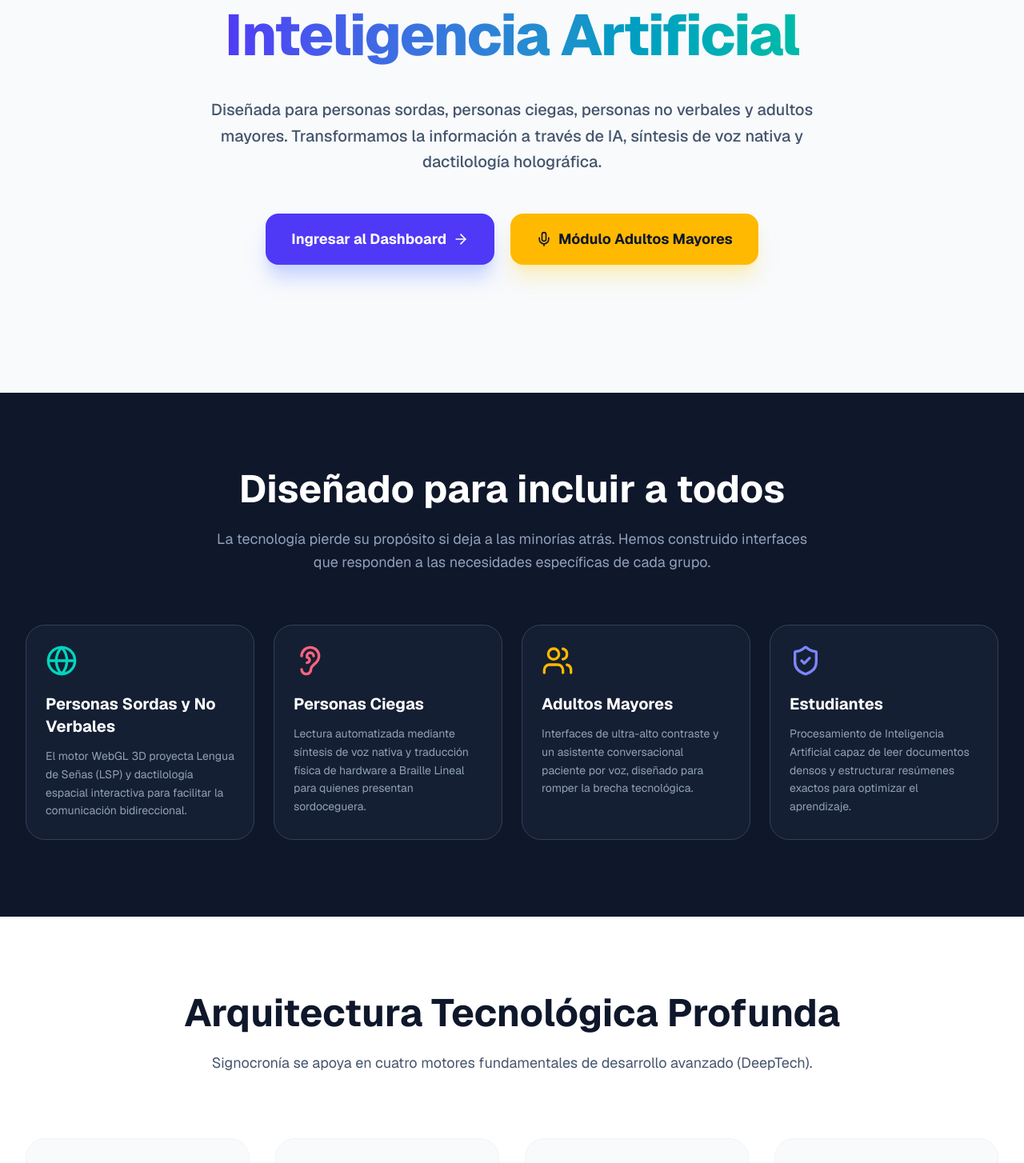
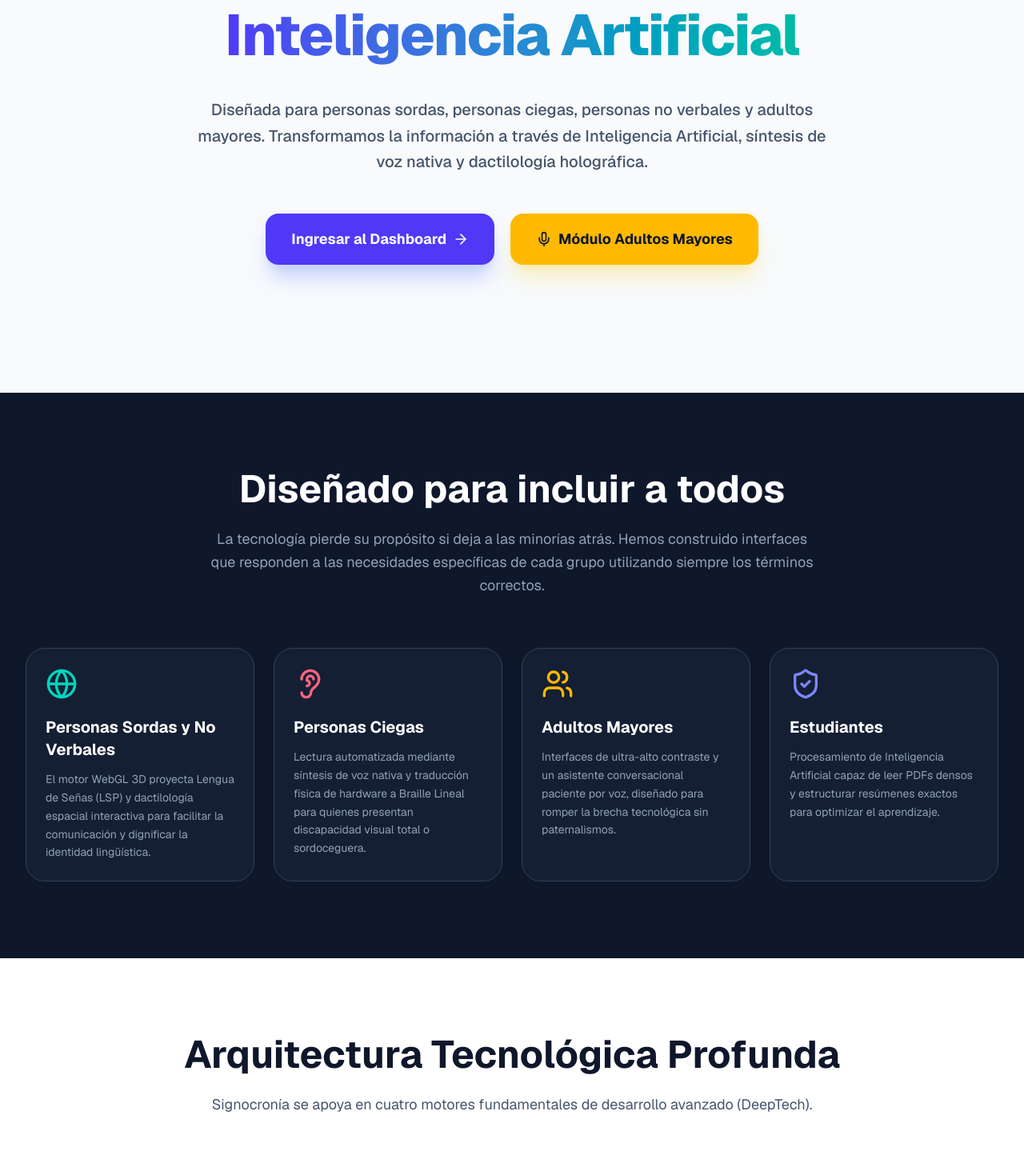
Before and after one commit to pybankai-prog/signocronia-mvp, a Next.js app: page / in a window 1280 px wide. Shown: the part 460-1914 px from the top of the page at 80% size. Built offline with nearby package versions, Linux system fonts and the light colour scheme.

Commit message:
Fix syntax error y aplicar lenguaje inclusivo

```diff
--- a/app/adultos-mayores/page.tsx
+++ b/app/adultos-mayores/page.tsx
@@ -36,10 +36,9 @@
     setIsCargando(true);
 
     try {
-      // Conexión Directa a Gemini (Front-End) para evitar errores de servidor local
       const apiKey = process.env.NEXT_PUBLIC_GEMINI_API_KEY;
       if (!apiKey) {
-        throw new Error("Llave no detectada.");
+        throw new Error("Llave no detectada en Vercel o archivo local.");
       }
 
       const genAI = new GoogleGenerativeAI(apiKey);
@@ -69,6 +68,7 @@
     } finally {
       setIsCargando(false);
     }
+  }; // <--- ESTA ES LA LLAVE QUE FALTABA Y CAUSABA EL ERROR ROJO
 
   const leerEnVozAlta = (texto: string) => {
     if ('speechSynthesis' in window) {
@@ -127,7 +127,6 @@
         </div>
       </header>
 
-      {/* pb-[280px] asegura que el chat no quede oculto detrás de los botones del celular */}
       <main className="flex-1 p-4 md:p-10 overflow-y-auto space-y-6 max-w-5xl mx-auto w-full pt-28 md:pt-36 pb-[280px] md:pb-48">
         {historial.length === 0 && (
           <div className="text-center mt-10 md:mt-20">
@@ -163,7 +162,6 @@
         <div ref={chatFinalRef} />
       </main>
 
-      {/* Rediseño de Footer para encajar perfecto en Celulares */}
       <footer className="bg-[#002244] p-4 md:p-8 border-t-4 md:border-t-8 border-yellow-400 fixed bottom-0 left-0 right-0 z-50">
         <div className="max-w-5xl mx-auto flex flex-col md:flex-row gap-3 md:gap-6">
           <button
--- a/app/page.tsx
+++ b/app/page.tsx
@@ -61,7 +61,7 @@
             </h1>
 
             <p className="text-lg md:text-xl text-slate-600 mb-12 leading-relaxed px-4 md:px-12 font-medium">
-              Diseñada para personas sordas, personas ciegas, personas no verbales y adultos mayores. Transformamos la información a través de IA, síntesis de voz nativa y dactilología holográfica.
+              Diseñada para personas sordas, personas ciegas, personas no verbales y adultos mayores. Transformamos la información a través de Inteligencia Artificial, síntesis de voz nativa y dactilología holográfica.
             </p>
 
             <div className="flex flex-col sm:flex-row items-center justify-center gap-5 px-4 sm:px-0">
@@ -82,7 +82,7 @@
           <div className="text-center mb-16">
             <h2 className="text-3xl md:text-5xl font-bold mb-6">Diseñado para incluir a todos</h2>
             <p className="text-slate-400 max-w-3xl mx-auto text-lg leading-relaxed">
-              La tecnología pierde su propósito si deja a las minorías atrás. Hemos construido interfaces que responden a las necesidades específicas de cada grupo.
+              La tecnología pierde su propósito si deja a las minorías atrás. Hemos construido interfaces que responden a las necesidades específicas de cada grupo utilizando siempre los términos correctos.
             </p>
           </div>
 
@@ -91,7 +91,7 @@
               <Globe className="w-10 h-10 text-teal-400 mb-5" />
               <h3 className="text-xl font-bold mb-3">Personas Sordas y No Verbales</h3>
               <p className="text-slate-400 text-sm leading-relaxed">
-                El motor WebGL 3D proyecta Lengua de Señas (LSP) y dactilología espacial interactiva para facilitar la comunicación bidireccional.
+                El motor WebGL 3D proyecta Lengua de Señas (LSP) y dactilología espacial interactiva para facilitar la comunicación y dignificar la identidad lingüística.
               </p>
             </div>
 
@@ -99,7 +99,7 @@
               <Ear className="w-10 h-10 text-rose-400 mb-5" />
               <h3 className="text-xl font-bold mb-3">Personas Ciegas</h3>
               <p className="text-slate-400 text-sm leading-relaxed">
-                Lectura automatizada mediante síntesis de voz nativa y traducción física de hardware a Braille Lineal para quienes presentan sordoceguera.
+                Lectura automatizada mediante síntesis de voz nativa y traducción física de hardware a Braille Lineal para quienes presentan discapacidad visual total o sordoceguera.
               </p>
             </div>
 
@@ -107,7 +107,7 @@
               <Users className="w-10 h-10 text-amber-400 mb-5" />
               <h3 className="text-xl font-bold mb-3">Adultos Mayores</h3>
               <p className="text-slate-400 text-sm leading-relaxed">
-                Interfaces de ultra-alto contraste y un asistente conversacional paciente por voz, diseñado para romper la brecha tecnológica.
+                Interfaces de ultra-alto contraste y un asistente conversacional paciente por voz, diseñado para romper la brecha tecnológica sin paternalismos.
               </p>
             </div>
 
@@ -115,7 +115,7 @@
               <ShieldCheck className="w-10 h-10 text-indigo-400 mb-5" />
               <h3 className="text-xl font-bold mb-3">Estudiantes</h3>
               <p className="text-slate-400 text-sm leading-relaxed">
-                Procesamiento de Inteligencia Artificial capaz de leer documentos densos y estructurar resúmenes exactos para optimizar el aprendizaje.
+                Procesamiento de Inteligencia Artificial capaz de leer PDFs densos y estructurar resúmenes exactos para optimizar el aprendizaje.
               </p>
             </div>
           </div>
@@ -148,7 +148,7 @@
               </div>
               <h3 className="text-xl font-bold text-slate-900 mb-4">Síntesis de Voz Nativa</h3>
               <p className="text-slate-600 leading-relaxed text-sm">
-                Web Speech API para convertir texto a audio, vital para personas con ceguera y adultos mayores.
+                Web Speech API para convertir texto a audio, vital para personas ciegas y adultos mayores.
               </p>
             </div>
 
```
